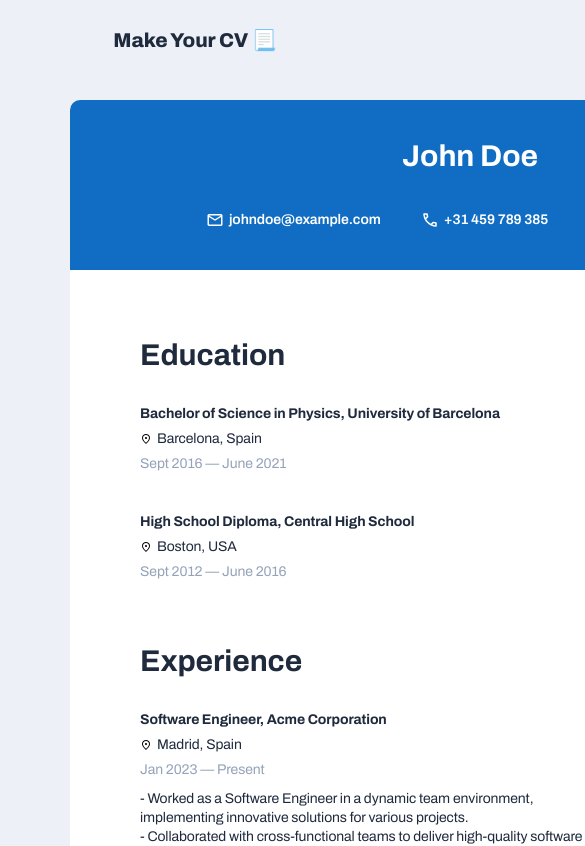
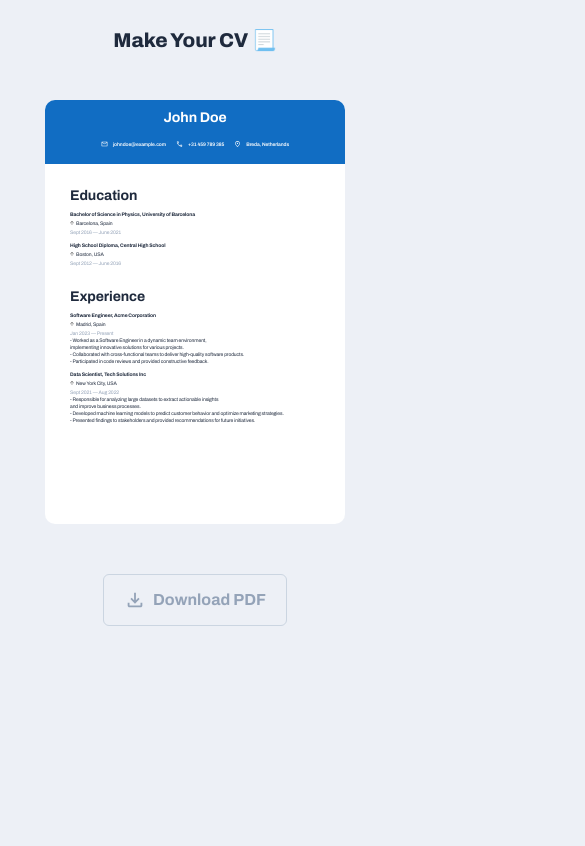
Before and after one commit to amadeuio/make-your-cv, a React (Vite) app: page / in a window 390 px wide. Shown: the top 846 px of the page, 585 px wide, since content can reach past the window. Built offline with nearby package versions, Linux system fonts and the light colour scheme.

Commit message:
Make page responsive
Added media queries to make the sidabar disappear up to a certain screen width and the CV decrease in size

```diff
--- a/src/App.tsx
+++ b/src/App.tsx
@@ -25,11 +25,10 @@ function App() {
 
   return (
     <div className="app-container">
-      {
-        <div className="navbar">
-          <h1>Make Your CV 📃</h1>
-        </div>
-      }
+      <div className="navbar">
+        <h1>Make Your CV 📃</h1>
+      </div>
+
       <div className="main-content-container">
         <FormDataContext.Provider
           value={{
--- a/src/styles/index.css
+++ b/src/styles/index.css
@@ -24,12 +24,6 @@
   --slate-950: #020617;
 }
 
-html,
-body {
-  width: 100%;
-  height: 100%;
-}
-
 body {
   font-family: "Archivo";
   font-size: 14px;
@@ -37,15 +31,6 @@ body {
   color: var(--slate-800);
   background-color: var(--slate-100);
 }
-
-.main-content-container {
-  display: flex;
-  justify-content: space-between;
-  padding: 70px;
-  padding-top: 0;
-}
-
-/* navbar */
 
 .navbar {
   display: flex;
@@ -60,13 +45,26 @@ body {
   font-weight: 800;
 }
 
-.form-section {
-  gap: 30px;
+.app-container {
+  display: flex;
+  flex-direction: column;
+}
+
+.main-content-container {
+  display: flex;
+}
+
+.cv-section {
+  flex: 1;
 }
 
 .form-section,
 .cv-section {
   display: flex;
+}
+
+.form-section {
+  gap: 30px;
 }
 
 .cv-section {
@@ -85,6 +83,16 @@ form,
 
 .cv-border-radius-wrapper {
   overflow: hidden;
+}
+
+/* Spacing */
+
+.main-content-container {
+  padding-bottom: 70px;
+}
+
+.form-section {
+  margin-left: 70px;
 }
 
 /* svg */
@@ -319,15 +327,6 @@ button.clear-button:hover {
   max-height: 700px;
 }
 
-/* Form section responsiveness */
-
-@media screen and (max-width: 768px) {
-  .form-section {
-    width: 0;
-    display: none;
-  }
-}
-
 /* Cv Section */
 
 .cv {
@@ -415,3 +414,86 @@ button.clear-button:hover {
   flex-direction: column;
   align-items: center;
 }
+
+/* Responsiveness */
+
+@media screen and (max-width: 830px) {
+  .cv {
+    --cv-width: 500px;
+  }
+}
+
+@media screen and (max-width: 550px) {
+  .cv {
+    --cv-width: 300px;
+  }
+
+  .cv {
+    font-size: 5px;
+  }
+
+  .cv h1 {
+    font-size: 14px;
+  }
+
+  .cv svg {
+    width: 7px;
+  }
+
+  .header-cv-contact-item {
+    margin: 0 5px;
+  }
+
+  .cv-container h1,
+  .cv-item {
+    margin-bottom: 5px;
+  }
+
+  .cv-container svg {
+    margin-right: 2px;
+  }
+
+  .cv-item > * {
+    margin: 0px 0;
+  }
+
+  .cv-item {
+    margin: 4px 0;
+  }
+
+  .cv-location svg {
+    width: 4px;
+  }
+
+  .cv-location {
+    padding: 0;
+    height: 13px;
+  }
+
+  .body-cv {
+    padding: 25px;
+  }
+
+  .education-container {
+    margin-bottom: 20px;
+  }
+
+  .experience-description {
+    margin-top: 0px;
+  }
+
+  .experience-description li {
+    margin-top: 2px;
+  }
+
+  .main-content-container {
+    padding-bottom: 0;
+  }
+}
+
+@media screen and (max-width: 1250px) {
+  .form-section {
+    width: 0;
+    display: none;
+  }
+}
```
